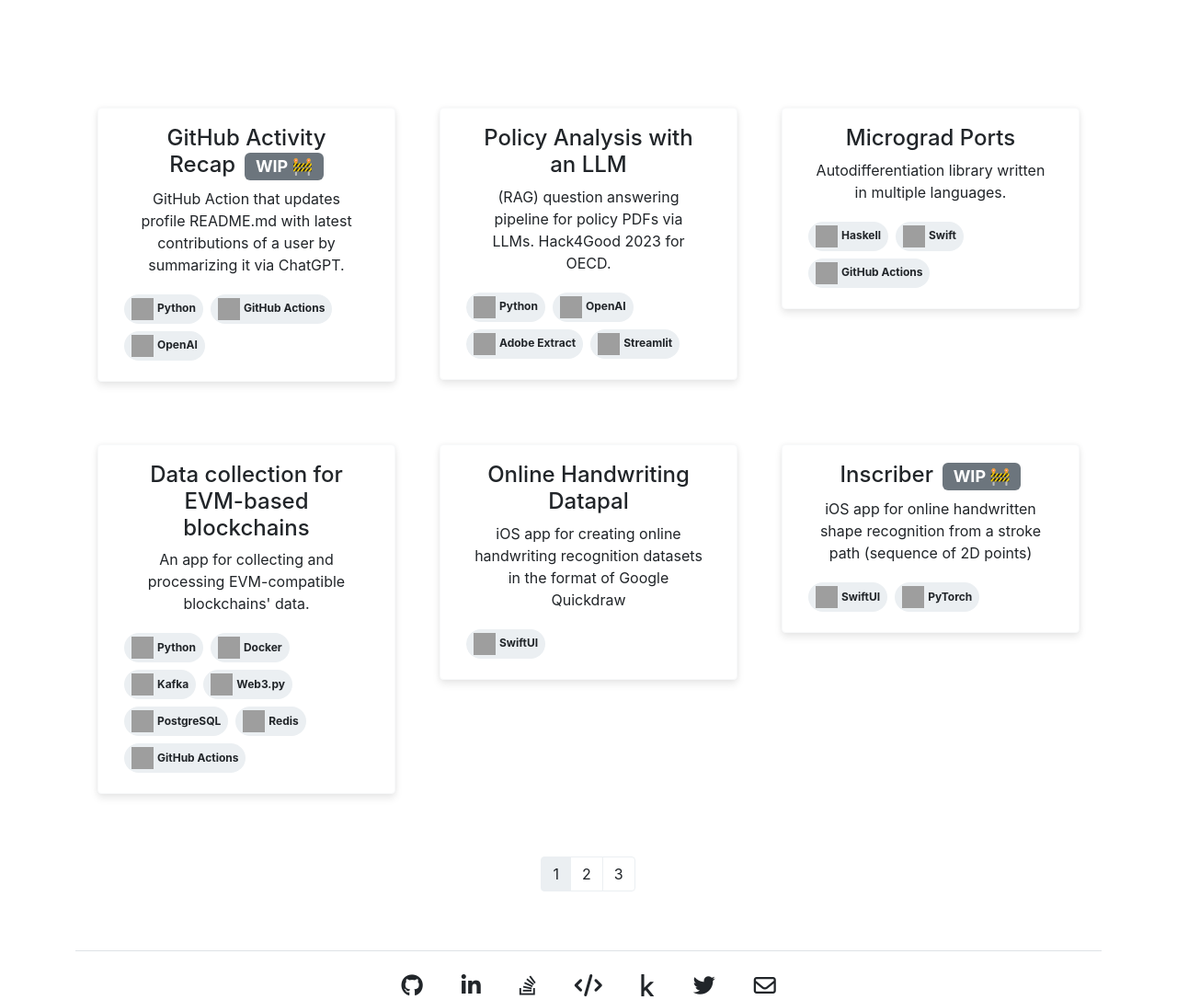
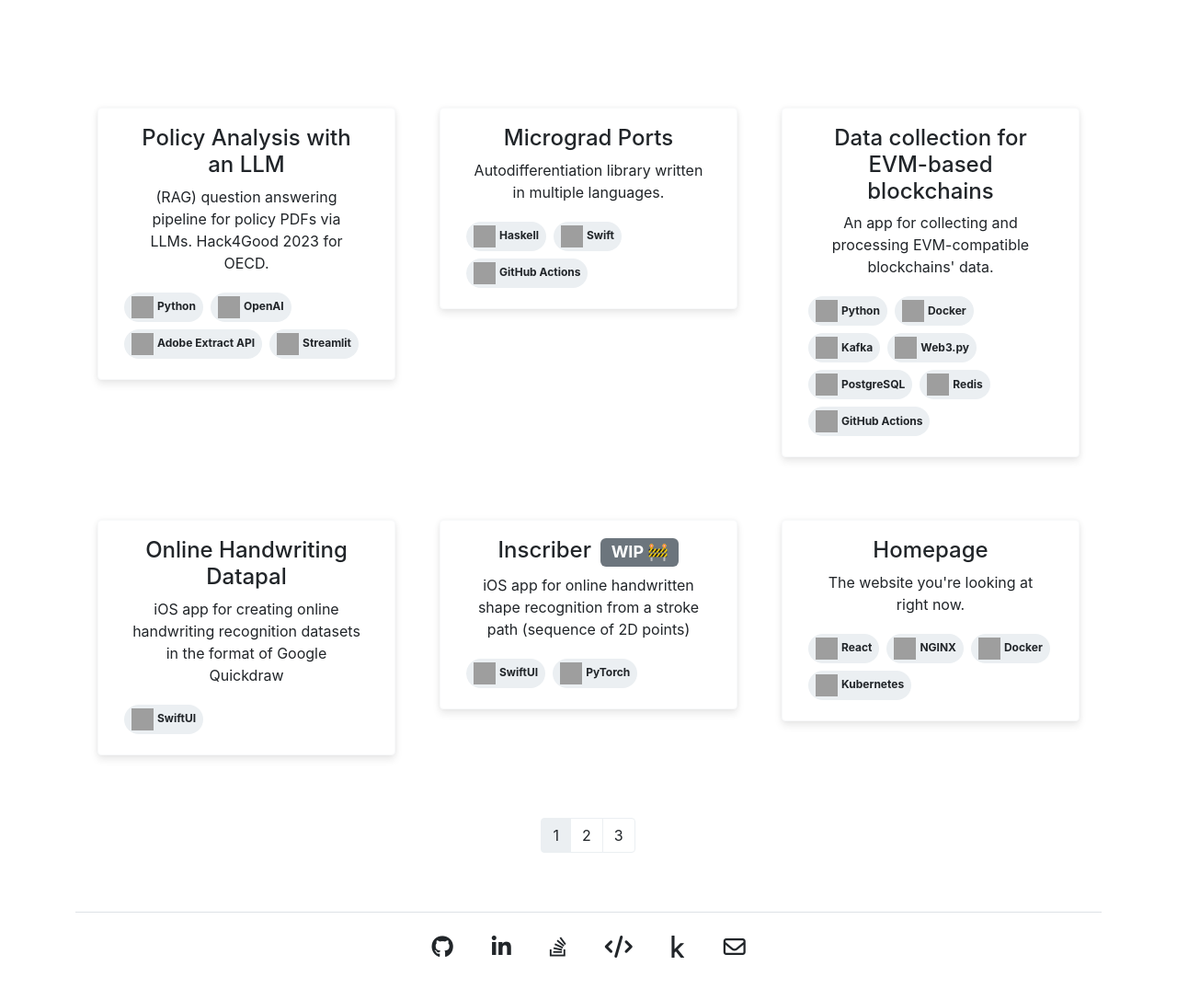
Before and after one commit to dvdblk/personal-web, a React app: page / in a window 1280 px wide. Shown: the part 333-1420 px from the top of the page at 92% size. Built offline with nearby package versions, Linux system fonts and the light colour scheme; grey boxes are pictures that could not be loaded.

Commit message:
fix: content
Remove twitter url, update data.json, update index title

```diff
--- a/public/index.html
+++ b/public/index.html
@@ -2,7 +2,7 @@
 <html lang="en">
 
 <head>
-  <title>David Bielik</title>
+  <title>David Alex Bielik</title>
   <meta charset="utf-8">
   <meta name="viewport" content="width=device-width, initial-scale=1">
 
@@ -76,9 +76,6 @@
                       target="_blank">
                       <i class="fa-brands fa-kaggle fa-xl"></i>
                     </a>
-                    <a class="btn btn-social-icon" href="https://twitter.com/steepest_ascent" target="_blank">
-                      <i class="fa fa-twitter fa-xl"></i>
-                    </a>
                     <a class="btn btn-social-icon" href="mailto:me@dvdblk@@#@@#@com"
                       onmouseover="this.href=this.href.replace('@@#@@#@','.')" target="_blank">
                       <i class="fa fa-envelope-o fa-xl"></i>
--- a/src/data.json
+++ b/src/data.json
@@ -14,7 +14,7 @@
         },
         "adobe-extract": {
             "url": "https://assets-global.website-files.com/5e123ae95aa39898c605b7ad/64417a17ac48d67fa0b7ac0f_PDF%20Services%20ICON.png",
-            "name": "Adobe Extract"
+            "name": "Adobe Extract API"
         },
         "discord": {
             "url": "https://img.icons8.com/fluency/48/000000/discord-logo.png",
@@ -99,17 +99,6 @@
     },
     "projects": [
         {
-            "name": "GitHub Activity Recap",
-            "description": "GitHub Action that updates profile README.md with latest contributions of a user by summarizing it via ChatGPT.",
-            "url": "https://github.com/dvdblk/github-activity-recap",
-            "wip": true,
-            "tags": [
-                "python",
-                "github-actions",
-                "openai"
-            ]
-        },
-        {
             "name": "Policy Analysis with an LLM",
             "description": "(RAG) question answering pipeline for policy PDFs via LLMs. Hack4Good 2023 for OECD.",
             "url": "https://github.com/dvdblk/hack4good-oecd",
@@ -169,7 +158,8 @@
             "tags": [
                 "react",
                 "nginx",
-                "docker"
+                "docker",
+                "kubernetes"
             ]
         },
         {
```
